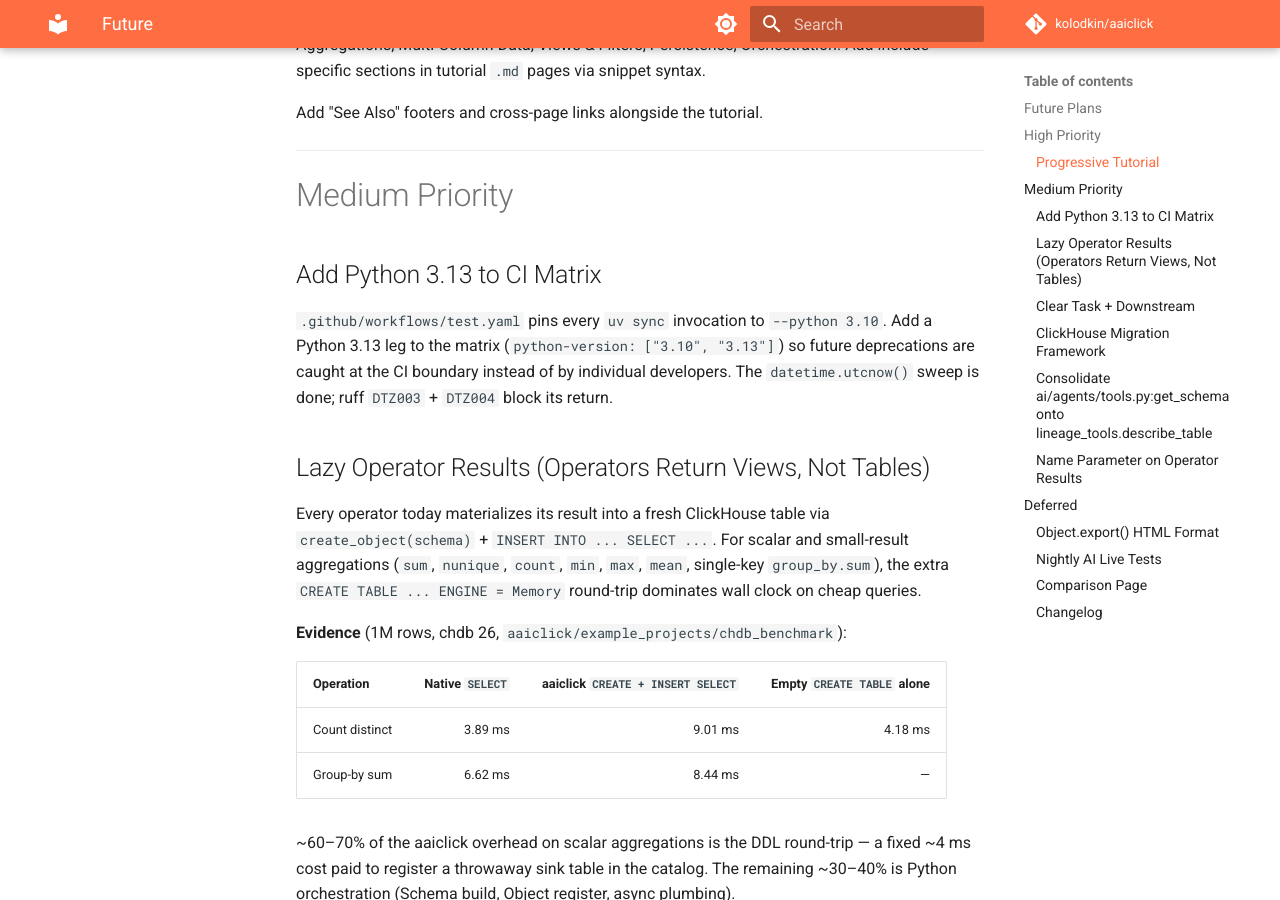
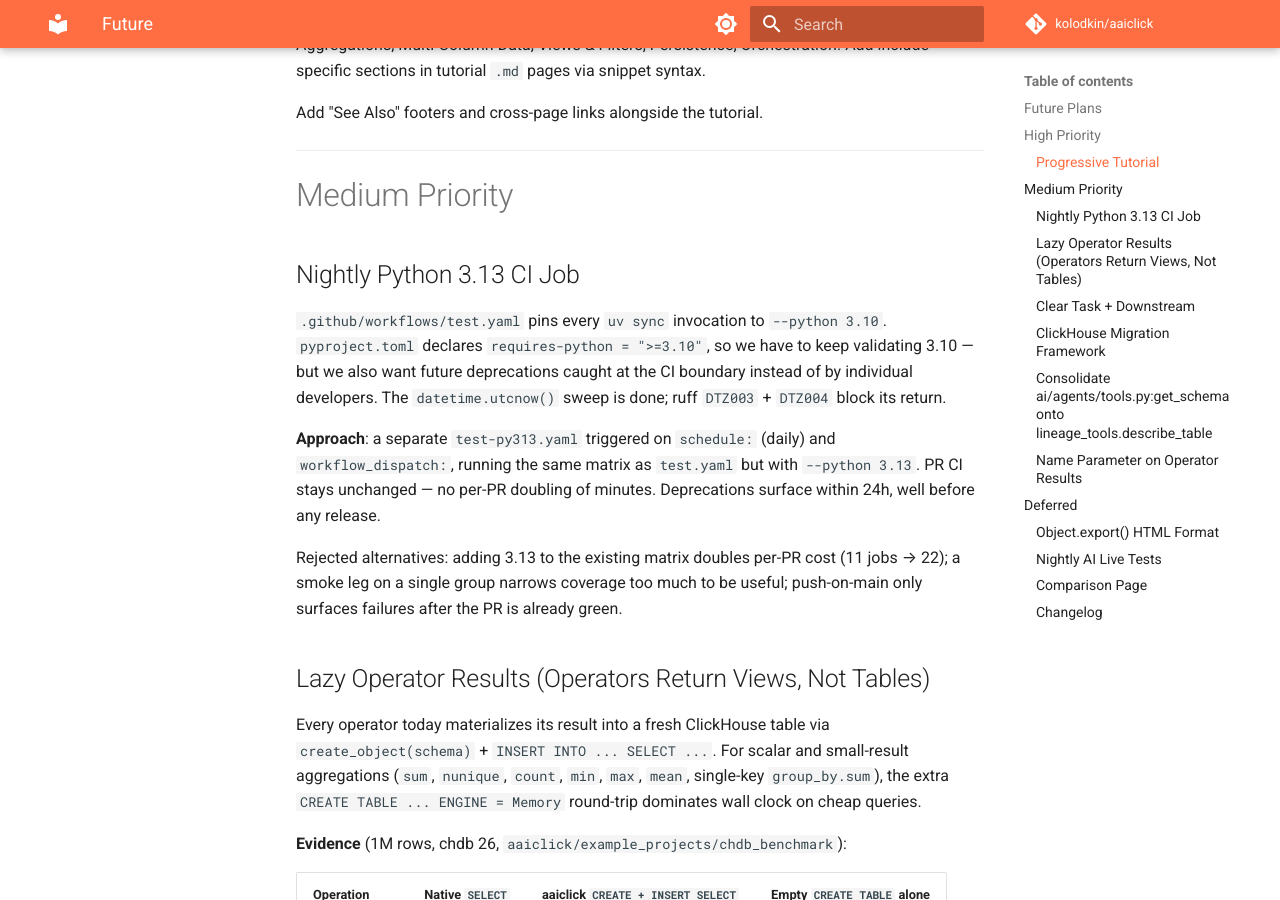
Before and after one commit to kolodkin/aaiclick, an MkDocs documentation site: the page built from docs/future.md, in a window 1280 px wide and 900 px high, scrolled down 464 px. Built offline with MkDocs 1.6.1 and Material for MkDocs 9.7.7, drawn with Linux system fonts in a browser that asks for light colours; comment, search, counter and statistics services are not loaded.

Commit message:
cleanup: switch future.md Python 3.13 CI item to nightly approach
Retitle "Add Python 3.13 to CI Matrix" → "Nightly Python 3.13 CI Job".
Adding 3.13 to the existing matrix doubles per-PR CI minutes (11 jobs →
22); a separate scheduled workflow surfaces deprecations within 24h
without touching PR latency. Document the rejected alternatives
(in-matrix, smoke leg, push-on-main) inline.

```diff
--- a/docs/future.md
+++ b/docs/future.md
@@ -21,9 +21,13 @@ Add "See Also" footers and cross-page links alongside the tutorial.
 
 # Medium Priority
 
-## Add Python 3.13 to CI Matrix
+## Nightly Python 3.13 CI Job
 
-`.github/workflows/test.yaml` pins every `uv sync` invocation to `--python 3.10`. Add a Python 3.13 leg to the matrix (`python-version: ["3.10", "3.13"]`) so future deprecations are caught at the CI boundary instead of by individual developers. The `datetime.utcnow()` sweep is done; ruff `DTZ003` + `DTZ004` block its return.
+`.github/workflows/test.yaml` pins every `uv sync` invocation to `--python 3.10`. `pyproject.toml` declares `requires-python = ">=3.10"`, so we have to keep validating 3.10 — but we also want future deprecations caught at the CI boundary instead of by individual developers. The `datetime.utcnow()` sweep is done; ruff `DTZ003` + `DTZ004` block its return.
+
+**Approach**: a separate `test-py313.yaml` triggered on `schedule:` (daily) and `workflow_dispatch:`, running the same matrix as `test.yaml` but with `--python 3.13`. PR CI stays unchanged — no per-PR doubling of minutes. Deprecations surface within 24h, well before any release.
+
+Rejected alternatives: adding 3.13 to the existing matrix doubles per-PR cost (11 jobs → 22); a smoke leg on a single group narrows coverage too much to be useful; push-on-main only surfaces failures after the PR is already green.
 
 ## Lazy Operator Results (Operators Return Views, Not Tables)
 
```
